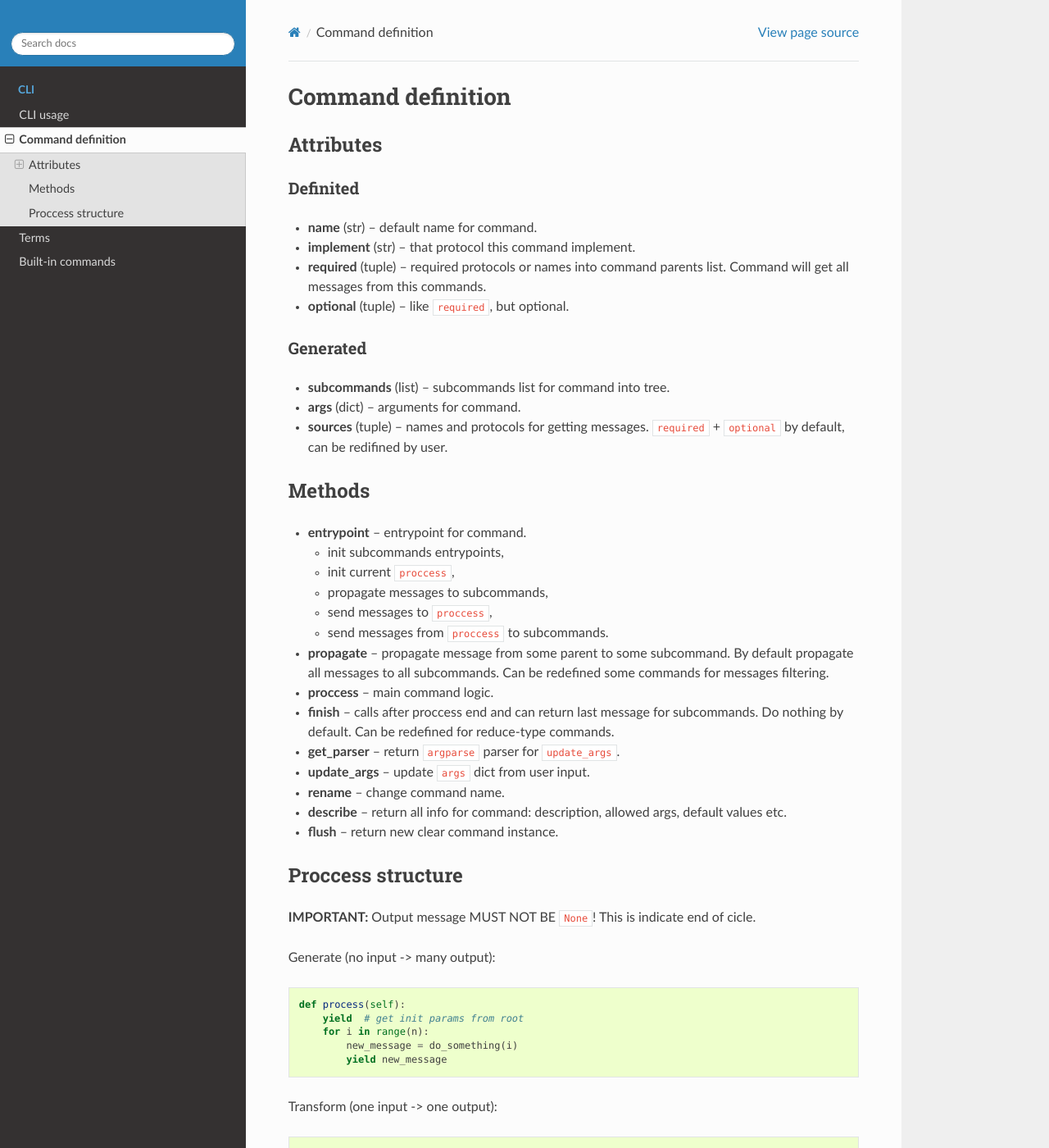
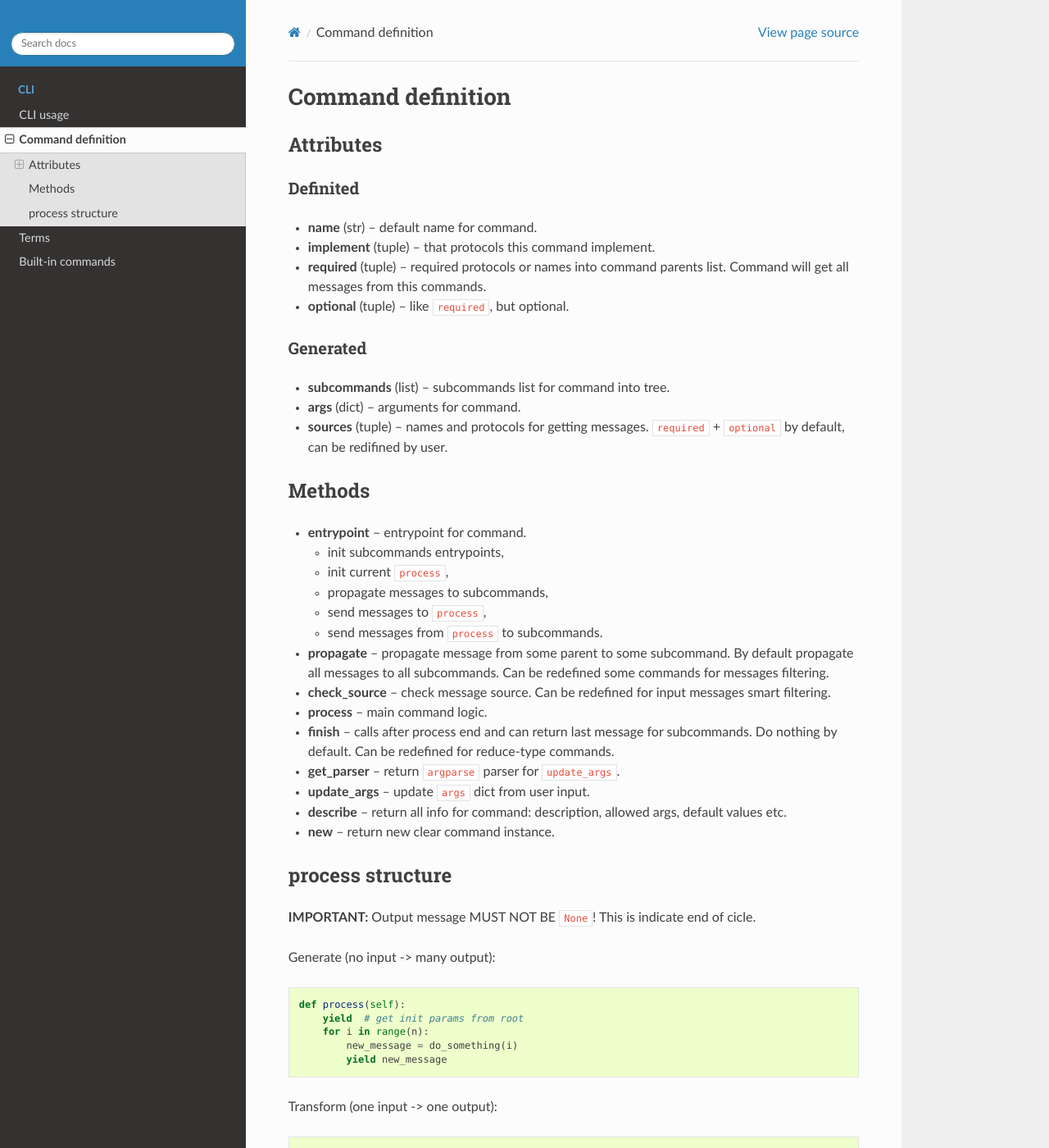
Before and after one commit to orsinium/pipecli, a Sphinx documentation site: the page built from wiki/source/commands.md, in a window 1280 px wide and 1400 px high. Shown: the whole window at 82% size. Built offline with Sphinx 7.4.7 and the Read the Docs theme 2.0.0, drawn with Linux system fonts in a browser that asks for light colours.

Commit message:
extended command structure

```diff
--- a/wiki/source/commands.md
+++ b/wiki/source/commands.md
@@ -5,7 +5,7 @@
 ### Definited
 
 * **name** (str) -- default name for command.
-* **implement** (str) -- that protocol this command implement.
+* **implement** (tuple) -- that protocols this command implement.
 * **required** (tuple) -- required protocols or names into command parents list. Command will get all messages from this commands.
 * **optional** (tuple) -- like `required`, but optional.
 
@@ -19,20 +19,20 @@
 
 * **entrypoint** -- entrypoint for command.
     * init subcommands entrypoints,
-    * init current `proccess`,
+    * init current `process`,
     * propagate messages to subcommands,
-    * send messages to `proccess`,
-    * send messages from `proccess` to subcommands.
+    * send messages to `process`,
+    * send messages from `process` to subcommands.
 * **propagate** -- propagate message from some parent to some subcommand. By default propagate all messages to all subcommands. Can be redefined some commands for messages filtering.
-* **proccess** -- main command logic.
-* **finish** -- calls after proccess end and can return last message for subcommands. Do nothing by default. Can be redefined for reduce-type commands.
+* **check_source** -- check message source. Can be redefined for input messages smart filtering.
+* **process** -- main command logic.
+* **finish** -- calls after process end and can return last message for subcommands. Do nothing by default. Can be redefined for reduce-type commands.
 * **get_parser** -- return `argparse` parser for `update_args`.
 * **update_args** -- update `args` dict from user input.
-* **rename** -- change command name.
 * **describe** -- return all info for command: description, allowed args, default values etc.
-* **flush** -- return new clear command instance.
+* **new** -- return new clear command instance.
 
-## Proccess structure
+## process structure
 
 **IMPORTANT:** Output message MUST NOT BE `None`! This is indicate end of cicle.
 
```
Also changed, not shown: wiki/source/cli.md (+1 -1 lines), wiki/source/protocols.md (+1 -1 lines), 2 other files.
